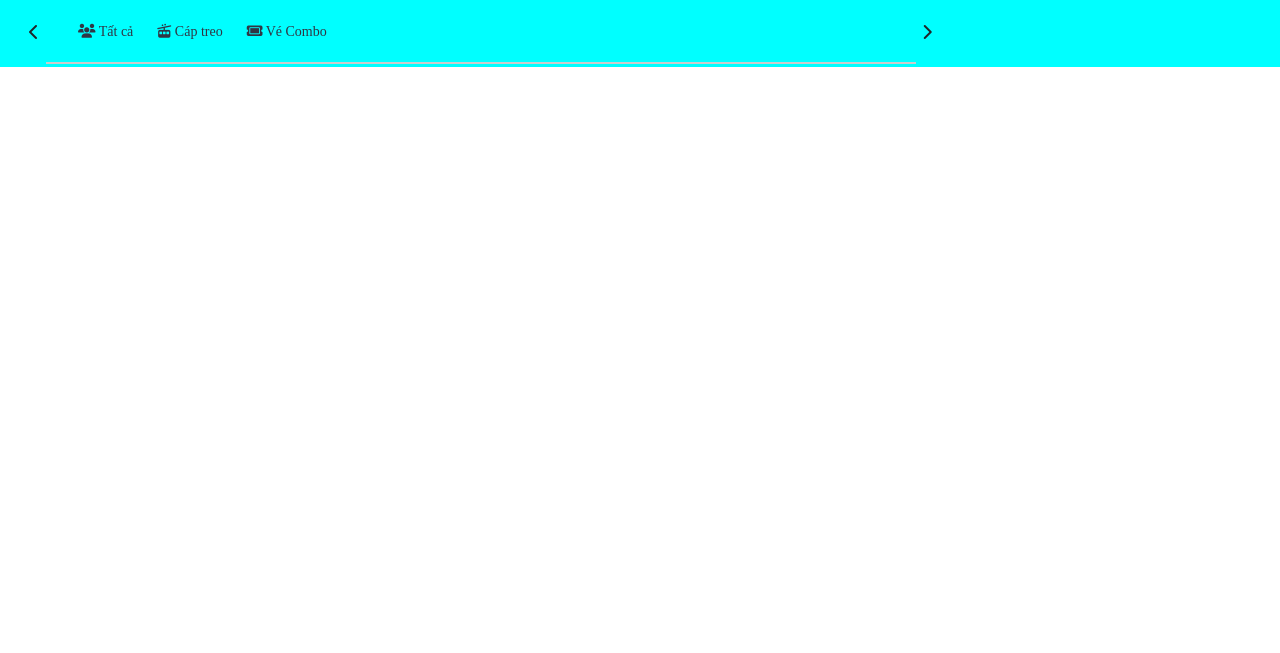
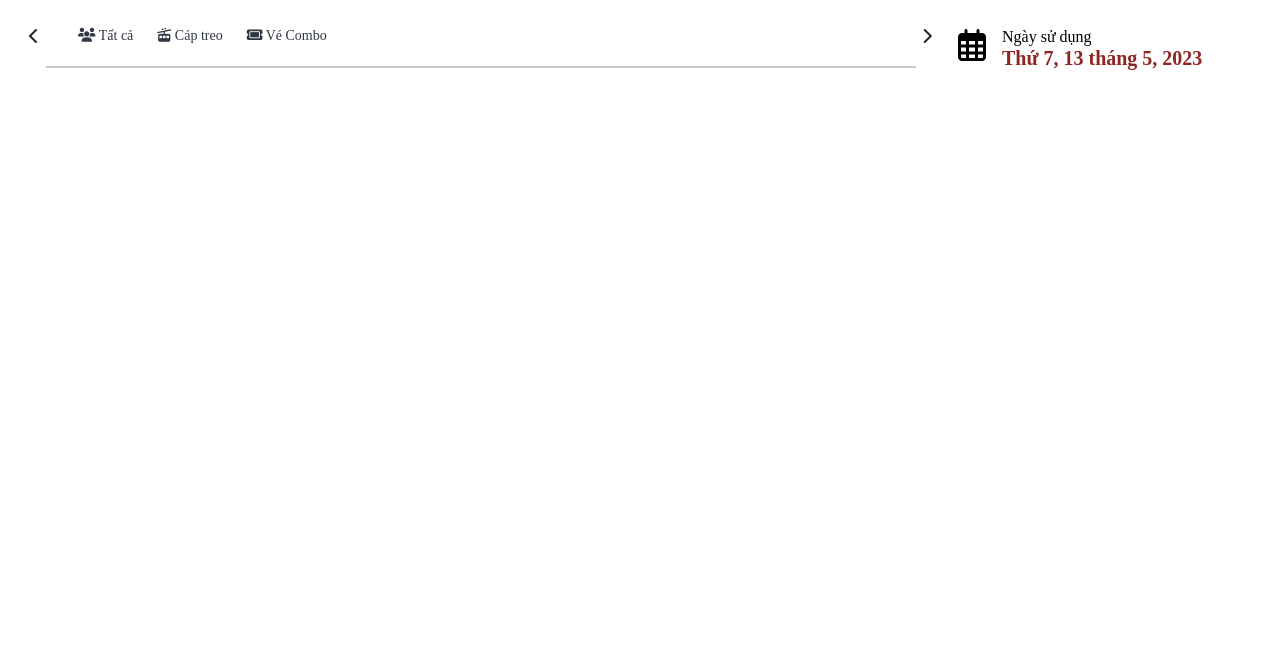
Before and after one commit to huygamcha/bana, a plain HTML site: page index.html in a window 1280 px wide. Shown: the part 147-800 px from the top of the page. Drawn offline with nearby package versions, Linux system fonts and the light colour scheme.

Commit message:
Add content-header-date

```diff
--- a/assest/css/main.css
+++ b/assest/css/main.css
@@ -113,10 +113,10 @@
     display: flex;
     align-items: center;
     height: 68px;
-    background-color: aqua;
+    background-color: #fff;
 }
 
-/*B content-header */
+/*B content-header-options */
 .content-header-options{
     list-style: none;
     display: flex;
@@ -142,6 +142,7 @@
 }
 .content-header-list{
     display: flex;
+    margin-top:32px;
 }
 .content-header-options-item-left{
     margin-left: -12px;
@@ -151,5 +152,21 @@
 .content-header-options-item-right{
     margin-left: 570px;
     color: #212528;
+}
+/*E content-header-options */
+
+/*B content-header-date */
+.content-header-date{
+    display: flex;
+    margin-top: 32px;
 
 }
+.content-header-date-icon{
+    font-size: 32px;
+    padding-right: 16px;
+}
+#content-header-date-realtime{
+    color: #8f2624;
+    font-size: 20px;
+    font-weight: 800;
+}
--- a/index.html
+++ b/index.html
@@ -91,8 +91,14 @@
 
 
 
-                            <div class="col c-3">
-
+                            <div class="content-header-date col c-3">
+                                <div class="content-header-date-icon">
+                                    <i class="fa-regular fa-calendar-days"></i>
+                                </div>
+                                <div class="content-header-date-info">
+                                    <p>Ngày sử dụng</p>
+                                    <div id="content-header-date-realtime"></div>
+                                </div>
                             </div>
                     </div>
                 </div>
@@ -101,6 +107,6 @@
 
 
     </div>
-
+        <script src="code.js"></script>
 </body>
 </html>
```
